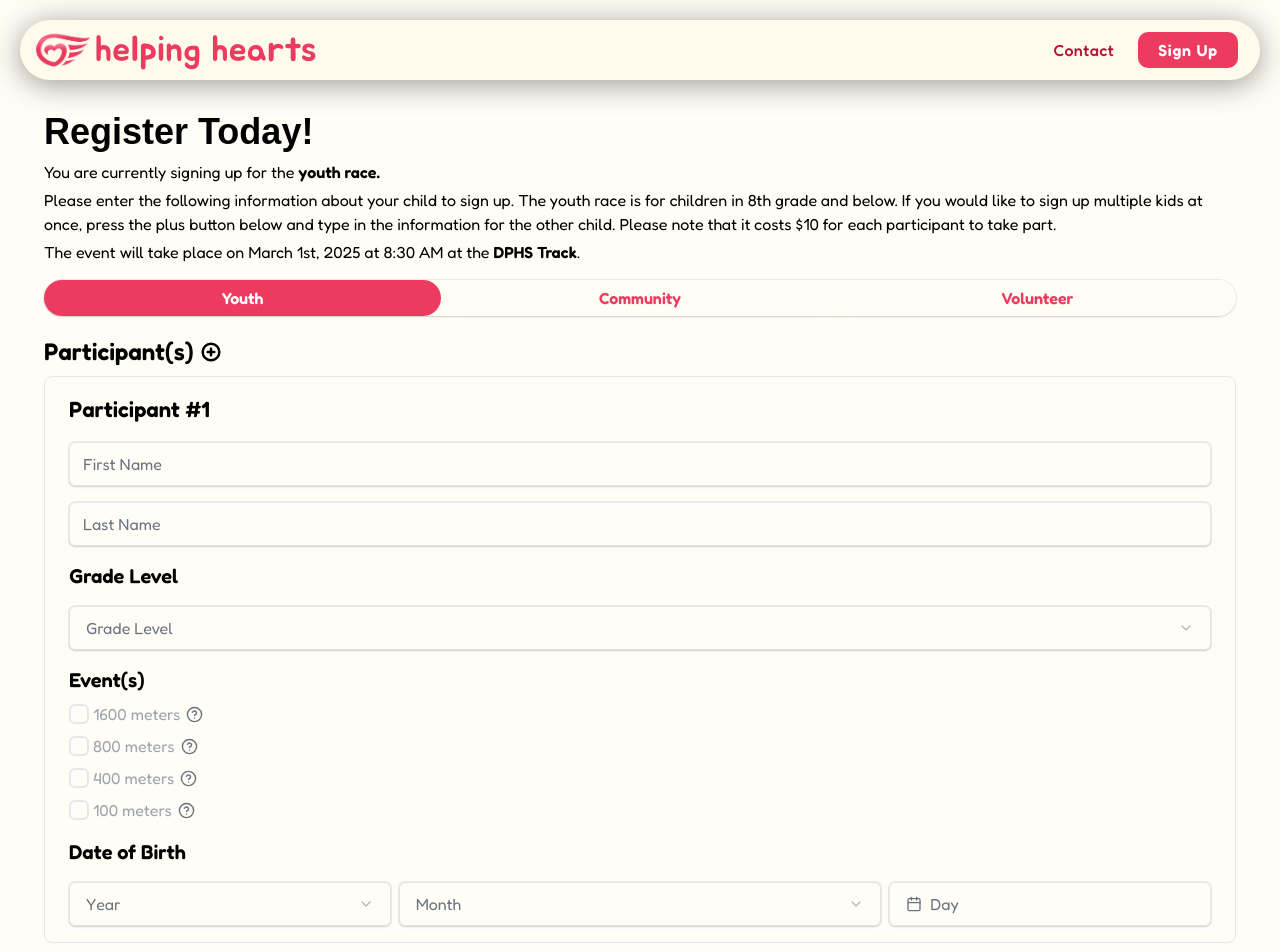
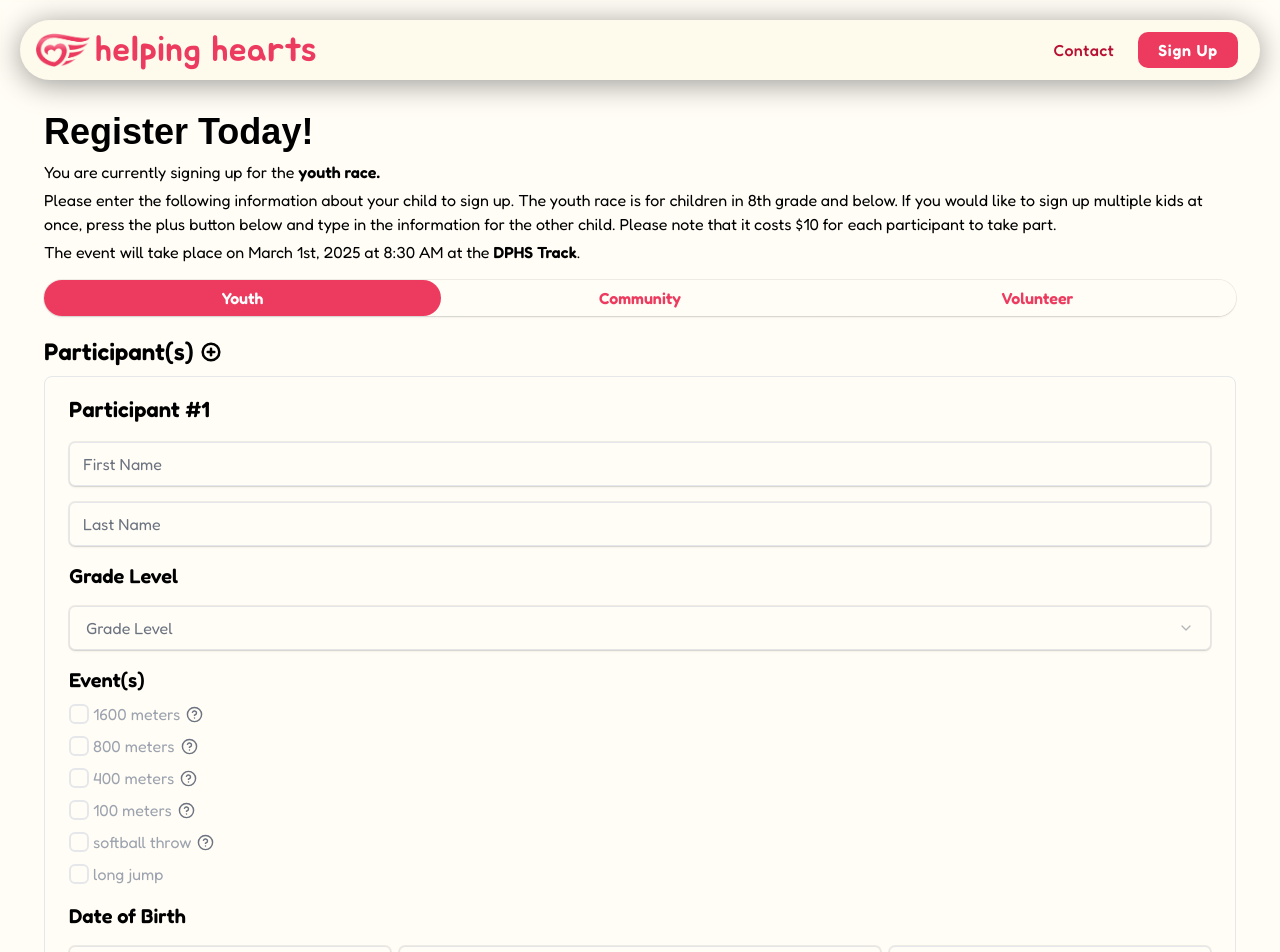
Before and after one commit to TristanMarston/helping-hearts, a Next.js app: page /signup in a window 1280 px wide. Shown: the top 952 px of the page. Built offline with nearby package versions, Linux system fonts and the light colour scheme; a web font is replaced by a local one.

Commit message:
added long jump & softball throw events to youth race

```diff
--- a/src/app/signup/_signup_components/_sections/YouthSignUp.tsx
+++ b/src/app/signup/_signup_components/_sections/YouthSignUp.tsx
@@ -13,7 +13,7 @@ import axios from 'axios';
 const fredokaBold = Fredoka({ weight: '600', subsets: ['latin'] });
 const fredokaLight = Fredoka({ weight: '400', subsets: ['latin'] });
 
-type TrackEvent = '1600 meters' | '800 meters' | '400 meters' | '100 meters';
+type TrackEvent = '1600 meters' | '800 meters' | '400 meters' | '100 meters' | 'long jump' | 'softball throw';
 
 type ParticipantInfo = {
     firstName: string;
@@ -64,6 +64,8 @@ const SignUpForm = ({
             { event: '800 meters', conversion: '~0.5 miles' },
             { event: '400 meters', conversion: '~0.25 miles' },
             { event: '100 meters', conversion: '~0.06 miles' },
+            { event: 'softball throw', conversion: 'a new safe javelin-like throwing event!' },
+            { event: 'long jump' },
         ],
         []
     );
@@ -172,7 +174,7 @@ const SignUpForm = ({
                             }  margin-top-0 text-md transition-all select-none flex items-center gap-x-1.5`}
                         >
                             {event}
-                            {conversion !== null && (
+                            {conversion !== undefined && conversion !== null && (
                                 <Popover>
                                     <PopoverTrigger>
                                         <HelpCircle width={17} height={17} className='text-gray-500' />
--- a/src/components/ui/calendar.tsx
+++ b/src/components/ui/calendar.tsx
@@ -39,7 +39,7 @@ function Calendar({ className, classNames, showOutsideDays = true, showYear, sho
                     weekday: 'text-muted-foreground rounded-md w-9 font-normal text-[0.8rem]',
                     week: 'flex w-full mt-2',
                     // day: 'h-9 w-9 text-center text-sm p-0 relative [&:has([aria-selected].day-range-end)]:rounded-r-md [&:has([aria-selected].day-outside)]:bg-accent/50 [&:has([aria-selected])]:bg-accent first:[&:has([aria-selected])]:rounded-l-md last:[&:has([aria-selected])]:rounded-r-md focus-within:relative focus-within:z-20',
-                    day: cn(buttonVariants({ variant: 'ghost' }), 'h-9 w-9 p-0 font-normal aria-selected:opacity-100 hover:bg-background-dark'),
+                    day: cn(buttonVariants({ variant: 'ghost' }), 'h-9 w-full p-0 font-normal aria-selected:opacity-100 hover:bg-background-dark [&>*]:w-full [&>*]:h-full'),
                     range_end: 'day-range-end',
                     selected: 'bg-background-dark text-primary-foreground hover:bg-background-dark hover:text-primary-foreground focus:bg-background-dark focus:text-primary-foreground',
                     today: 'bg-accent text-accent-foreground',
```
